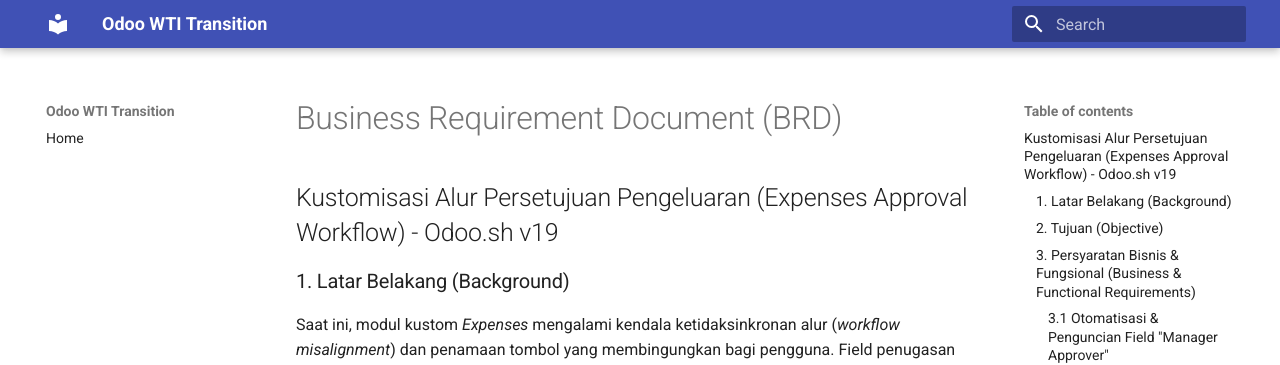
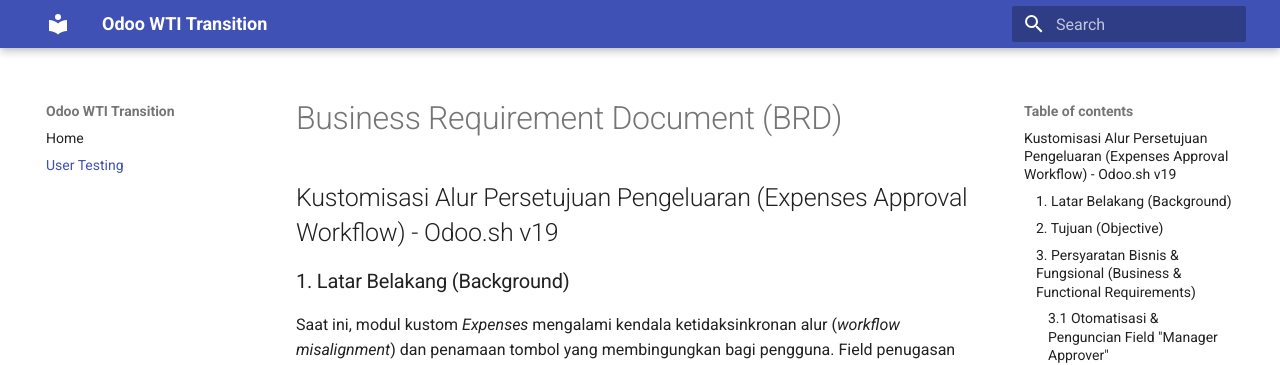
Before and after one commit to xhendyagsx/odoo-wti-transition, an MkDocs documentation site: the page built from docs/user-testing/index.md, in a window 1280 px wide. Shown: the top 365 px of the page. Built offline with MkDocs 1.6.1 and Material for MkDocs 9.7.7, drawn with Linux system fonts in a browser that asks for light colours.

Commit message:
Update mkdocs.yml
Add navigation menu:
- User Testing: user-testing/index.md

```diff
--- a/mkdocs.yml
+++ b/mkdocs.yml
@@ -7,3 +7,4 @@ theme:
 
 nav:
   - Home: index.md
+  - User Testing: user-testing/index.md
```
